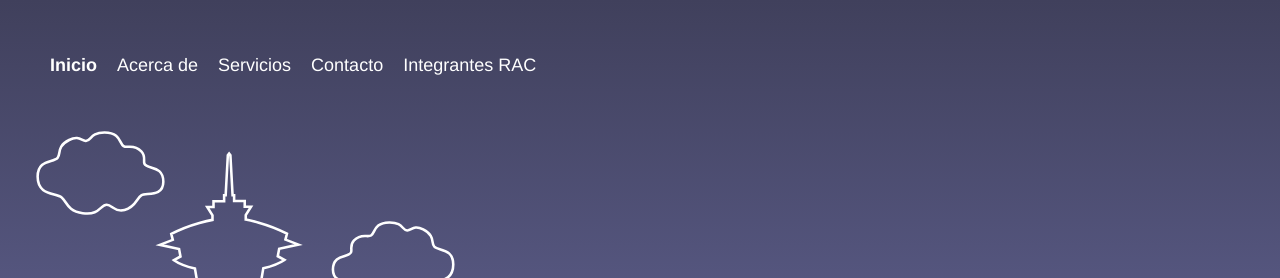
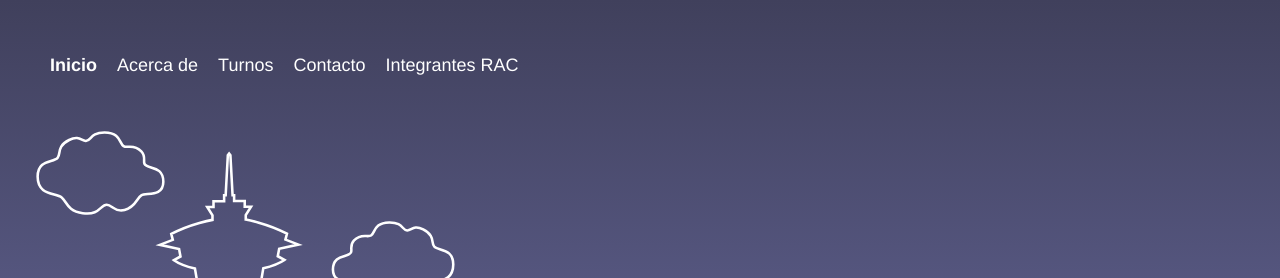
Before and after one commit to rgfigueroa/DemoHtml, a plain HTML site: page webpage/index.html in a window 1280 px wide. Shown: the top 278 px of the page. Drawn offline with Linux system fonts and the light colour scheme.

Commit message:
Update index.html

```diff
--- a/webpage/index.html
+++ b/webpage/index.html
@@ -49,7 +49,7 @@
                 <ul>
                     <li><a class="home-link" href="https://aws.amazon.com/">Inicio</a></li>
                     <li><a href="https://aws.amazon.com/what-is-cloud-computing/">Acerca de</a></li>
-                    <li><a href="https://aws.amazon.com/solutions/">Servicios</a></li>
+                    <li><a href="https://aws.amazon.com/solutions/">Turnos</a></li>
                     <li><a href="https://aws.amazon.com/contact-us/">Contacto</a></li>
                     <li><a href="https://aws.amazon.com/contact-us/">Integrantes RAC</a></li>
 
```
